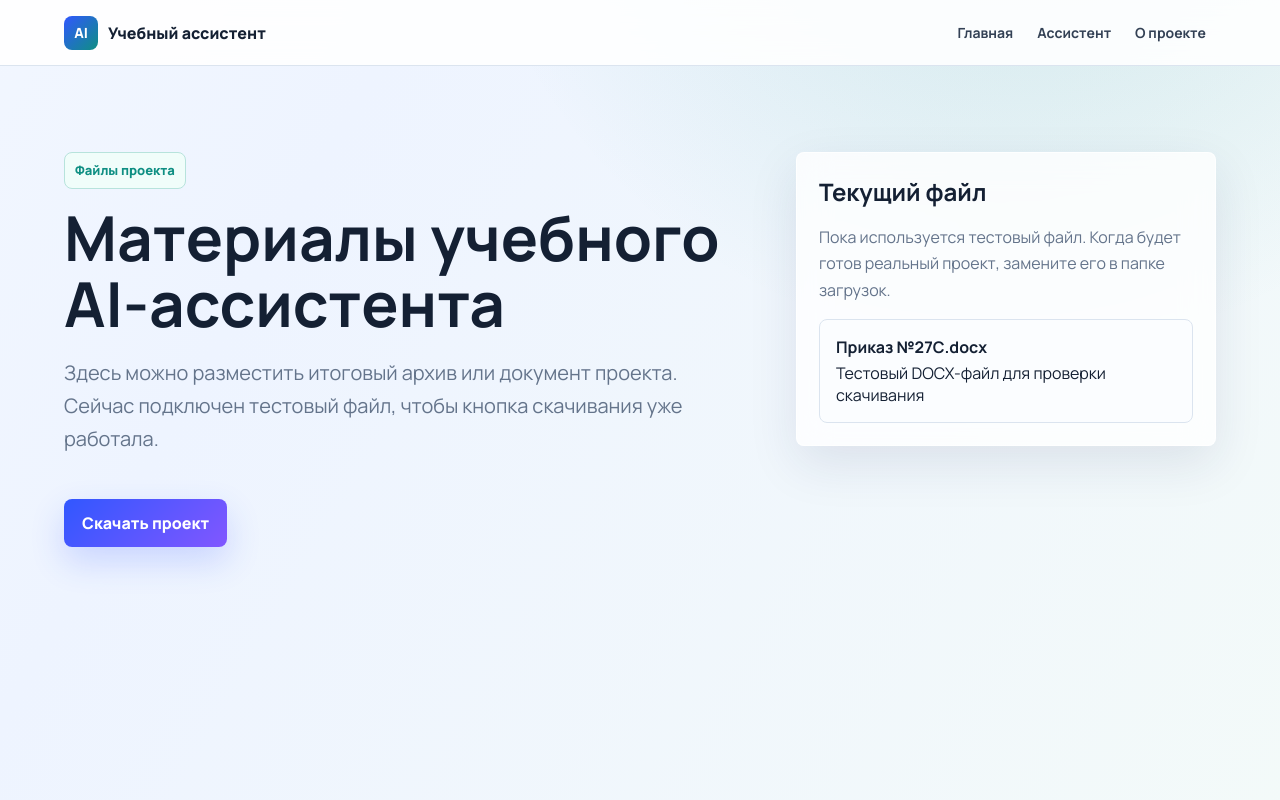
After one commit to maksim-smola/LLM-with-tutoring-capabilities, a Flask app: page /project in a window 1280 px wide. The commit adds this page. Run offline with Flask 3, Linux system fonts and the light colour scheme.

Commit message:
summer changes

```diff
--- a/app.py
+++ b/app.py
@@ -1,4 +1,4 @@
-from flask import Flask, jsonify, render_template, request
+from flask import Flask, jsonify, render_template, request, send_from_directory
 import os
 import requests
 
@@ -53,6 +53,16 @@ def home():
 @app.route("/assistant")
 def assistant():
     return render_template("assistant.html")
+
+
+@app.route("/project")
+def project():
+    return render_template("project.html")
+
+
+@app.route("/download/project")
+def download_project():
+    return send_from_directory("static/downloads", "Приказ №27С.docx", as_attachment=True)
 
 
 @app.route("/about")
--- /dev/null
+++ b/static/downloads/project-demo.txt
@@ -0,0 +1,3 @@
+Это тестовый файл проекта.
+
+Позже замените его на реальный архив или документ проекта.
--- /dev/null
+++ b/templates/project.html
@@ -0,0 +1,239 @@
+<!DOCTYPE html>
+<html lang="ru">
+<head>
+  <meta charset="UTF-8">
+  <meta name="viewport" content="width=device-width, initial-scale=1.0">
+  <title>Проект - учебный AI-ассистент</title>
+  <style>
+    @import url("https://fonts.googleapis.com/css2?family=Manrope:wght@400;600;700;800&display=swap");
+
+    :root {
+      --ink: #142033;
+      --muted: #64748b;
+      --line: #dbe4ef;
+      --blue: #3157ff;
+      --green: #0f8f83;
+      --violet: #8157ff;
+      --shadow: 0 18px 50px rgba(31, 41, 86, 0.1);
+    }
+
+    * {
+      box-sizing: border-box;
+    }
+
+    body {
+      margin: 0;
+      min-height: 100vh;
+      color: var(--ink);
+      font-family: Manrope, Inter, "Segoe UI", system-ui, sans-serif;
+      background:
+        radial-gradient(circle at 12% 14%, rgba(49, 87, 255, 0.2), transparent 28%),
+        radial-gradient(circle at 86% 8%, rgba(15, 143, 131, 0.17), transparent 24%),
+        linear-gradient(120deg, #fbfdff, #eef4ff, #f4fbf8);
+      background-size: 180% 180%;
+      animation: backgroundFlow 16s ease-in-out infinite;
+    }
+
+    a {
+      color: inherit;
+      text-decoration: none;
+    }
+
+    .nav {
+      display: flex;
+      align-items: center;
+      justify-content: space-between;
+      gap: 18px;
+      padding: 14px clamp(18px, 5vw, 70px);
+      border-bottom: 1px solid var(--line);
+      background: rgba(255, 255, 255, 0.88);
+      backdrop-filter: blur(14px);
+    }
+
+    .brand {
+      display: inline-flex;
+      align-items: center;
+      gap: 10px;
+      font-weight: 800;
+    }
+
+    .brand-mark {
+      display: grid;
+      width: 34px;
+      height: 34px;
+      place-items: center;
+      border-radius: 8px;
+      color: #fff;
+      background: linear-gradient(135deg, var(--blue), var(--green));
+      font-size: 14px;
+    }
+
+    .nav-links {
+      display: flex;
+      gap: 4px;
+      color: #334155;
+      font-size: 14px;
+      font-weight: 700;
+      white-space: nowrap;
+    }
+
+    .nav-links a {
+      padding: 9px 10px;
+      border-radius: 8px;
+    }
+
+    .nav-links a:hover {
+      color: var(--blue);
+      background: #eef4ff;
+    }
+
+    .page {
+      display: grid;
+      grid-template-columns: minmax(0, 1fr) minmax(280px, 420px);
+      align-items: start;
+      gap: clamp(22px, 5vw, 58px);
+      padding: clamp(42px, 7vw, 86px) clamp(18px, 5vw, 70px);
+    }
+
+    .eyebrow {
+      display: inline-flex;
+      margin: 0 0 16px;
+      padding: 7px 10px;
+      color: var(--green);
+      border: 1px solid #b7e3dc;
+      border-radius: 8px;
+      background: #f0fdfa;
+      font-size: 13px;
+      font-weight: 800;
+    }
+
+    h1 {
+      max-width: 820px;
+      margin: 0;
+      font-size: clamp(34px, 6vw, 62px);
+      line-height: 1.05;
+      letter-spacing: 0;
+    }
+
+    p {
+      color: var(--muted);
+      line-height: 1.65;
+      overflow-wrap: anywhere;
+    }
+
+    .lead {
+      max-width: 720px;
+      margin-top: 20px;
+      font-size: clamp(16px, 2vw, 20px);
+    }
+
+    .button {
+      display: inline-flex;
+      align-items: center;
+      justify-content: center;
+      min-height: 48px;
+      margin-top: 24px;
+      padding: 0 18px;
+      border-radius: 8px;
+      color: #fff;
+      background: linear-gradient(135deg, var(--blue), var(--violet));
+      box-shadow: 0 14px 34px rgba(49, 87, 255, 0.2);
+      font-weight: 800;
+    }
+
+    .panel {
+      padding: 22px;
+      border: 1px solid rgba(255, 255, 255, 0.72);
+      border-radius: 8px;
+      background: rgba(255, 255, 255, 0.78);
+      box-shadow: var(--shadow);
+      backdrop-filter: blur(16px);
+      animation: liftIn 0.65s ease both;
+    }
+
+    .panel h2 {
+      margin: 0 0 12px;
+      font-size: 24px;
+    }
+
+    .file {
+      margin-top: 16px;
+      padding: 16px;
+      border: 1px solid var(--line);
+      border-radius: 8px;
+      background: #fbfdff;
+    }
+
+    .file strong {
+      display: block;
+      margin-bottom: 4px;
+    }
+
+    @keyframes backgroundFlow {
+      0%, 100% { background-position: 0% 48%; }
+      50% { background-position: 100% 52%; }
+    }
+
+    @keyframes liftIn {
+      from { opacity: 0; transform: translateY(14px); }
+      to { opacity: 1; transform: translateY(0); }
+    }
+
+    @media (max-width: 820px) {
+      .nav {
+        align-items: stretch;
+        flex-direction: column;
+        padding: 12px 16px;
+      }
+
+      .nav-links {
+        overflow-x: auto;
+        padding-bottom: 4px;
+      }
+
+      .page {
+        grid-template-columns: 1fr;
+        padding: 36px 16px;
+      }
+
+      .button {
+        width: 100%;
+      }
+    }
+  </style>
+</head>
+<body>
+  <nav class="nav">
+    <a class="brand" href="/" aria-label="На главную">
+      <span class="brand-mark">AI</span>
+      <span>Учебный ассистент</span>
+    </a>
+    <div class="nav-links" aria-label="Навигация">
+      <a href="/">Главная</a>
+      <a href="/assistant">Ассистент</a>
+      <a href="/#about">О проекте</a>
+    </div>
+  </nav>
+
+  <main class="page">
+    <section>
+      <p class="eyebrow">Файлы проекта</p>
+      <h1>Материалы учебного AI-ассистента</h1>
+      <p class="lead">
+        Здесь можно разместить итоговый архив или документ проекта. Сейчас подключен тестовый файл,
+        чтобы кнопка скачивания уже работала.
+      </p>
+      <a class="button" href="/download/project">Скачать проект</a>
+    </section>
+
+    <aside class="panel">
+      <h2>Текущий файл</h2>
+      <p>Пока используется тестовый файл. Когда будет готов реальный проект, замените его в папке загрузок.</p>
+      <div class="file">
+        <strong>Приказ №27С.docx</strong>
+        <span>Тестовый DOCX-файл для проверки скачивания</span>
+      </div>
+    </aside>
+  </main>
+</body>
+</html>
```
Also changed, not shown: templates/assistant.html (+92 -13 lines), templates/index.html (+61 -12 lines), 1 other file.
